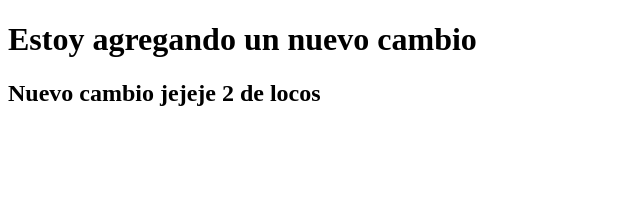
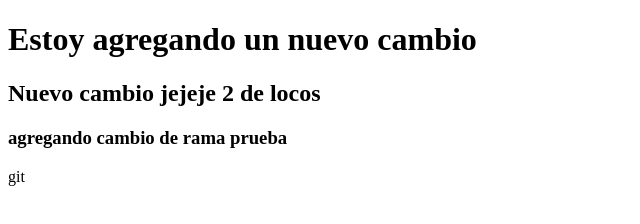
Before and after one commit to Javcruce/aprendiendo-git-g12, a plain HTML site: page index.html in a window 1280 px wide. Shown: the whole page, without its empty margins (0-640 px from the left). Drawn offline with Linux system fonts and the light colour scheme.

Commit message:
agregando cambio en rama prueba

```diff
--- a/index.html
+++ b/index.html
@@ -10,6 +10,7 @@
 
     <h1>Estoy agregando un nuevo cambio</h1>
     <h2>Nuevo cambio jejeje 2 de locos</h2>
+    <h3>agregando cambio de rama prueba</h3>
 
 </body>
-</html>
+</html>git
```
